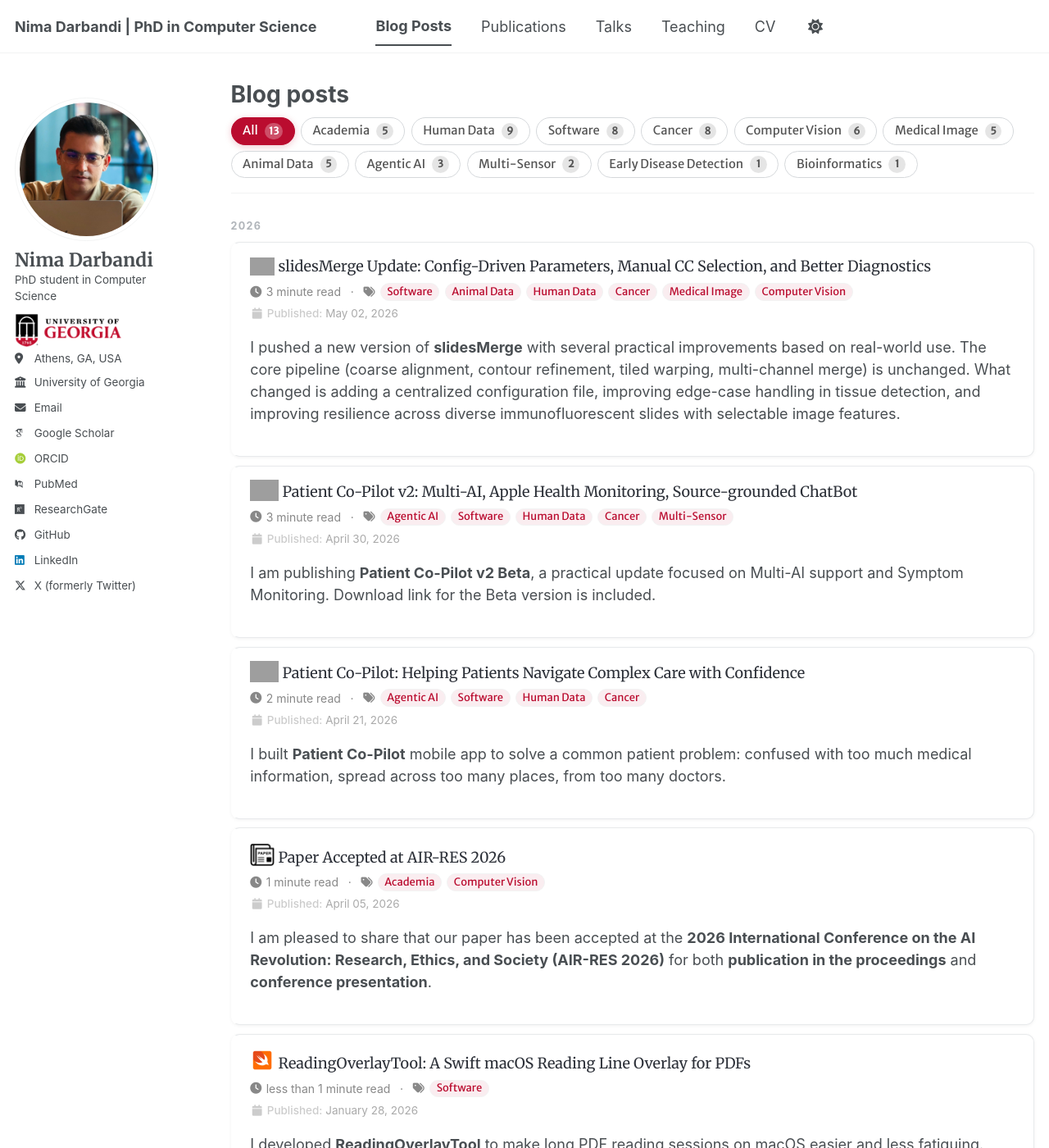
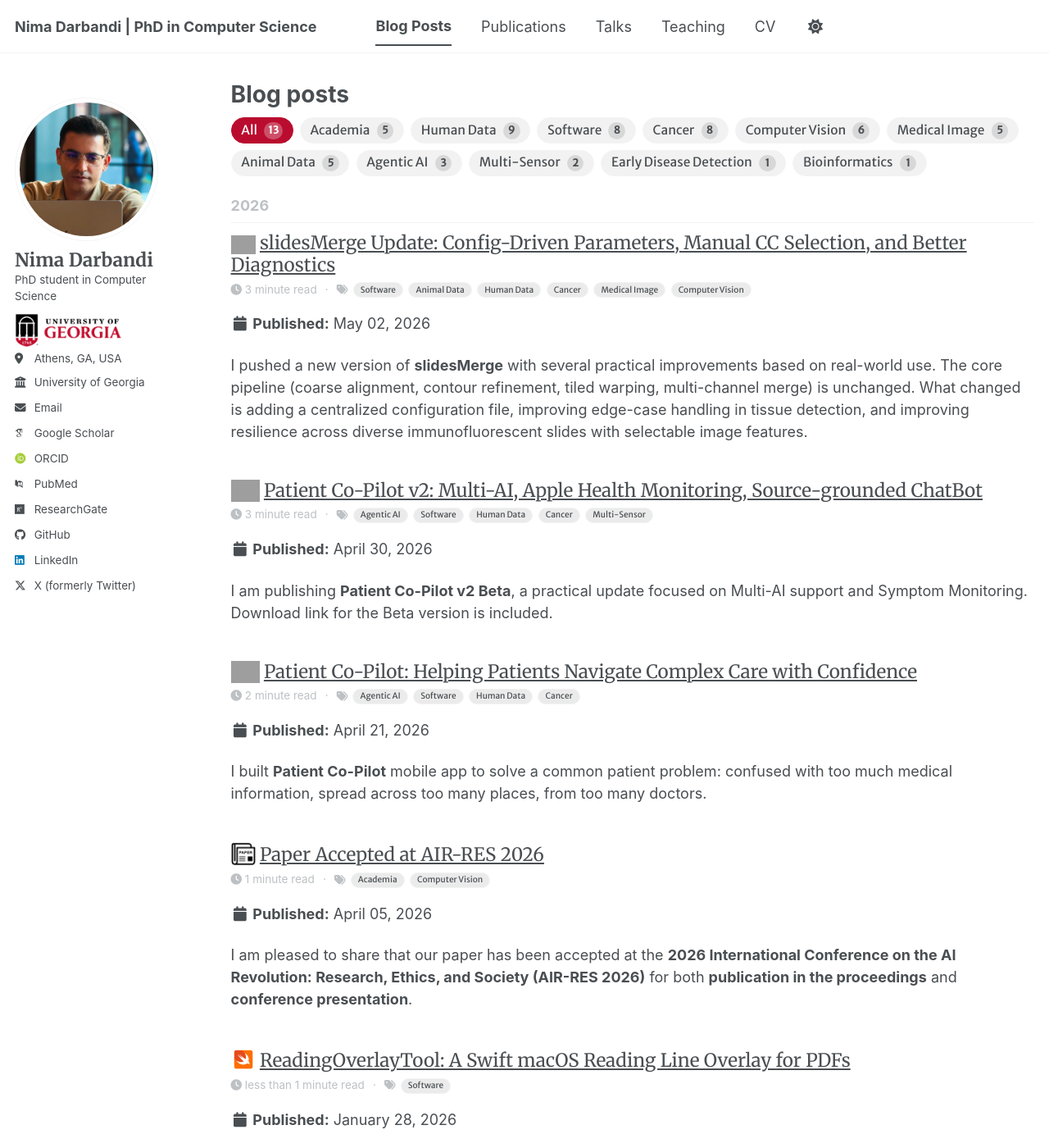
Before and after one commit to nimadarbandi/nimadarbandi.github.io, a Jekyll site: the page built from _pages/year-archive.html, in a window 1280 px wide and 1400 px high. Shown: the whole window at 82% size. Built offline with Jekyll 4.4.1, drawn with Linux system fonts in a browser that asks for light colours; some web fonts are replaced; a script bundle is joined from its source files by our own code; library files that are not in the unit come from our copies; grey boxes are pictures that could not be loaded.

Commit message:
reverted

```diff
--- a/_pages/year-archive.html
+++ b/_pages/year-archive.html
@@ -19,39 +19,32 @@ redirect_from:
 {% assign post_skills = skills_blob | split: "|||" | uniq | sort %}
 
 <style>
-  /* ── Filter bar ───────────────────────────────────────── */
   .post-skill-filter {
-    margin: 0.2rem 0 1.4rem;
+    margin: 0.5rem 0 1.1rem;
     display: flex;
     flex-wrap: wrap;
-    gap: 0.4rem;
-    padding-bottom: 1rem;
-    border-bottom: 1px solid var(--global-border-color);
+    gap: 0.45rem;
   }
   .post-skill-filter button {
     appearance: none;
-    border: 1.5px solid #d5d8db;
-    background: #fff;
-    color: #555;
+    border: 1px solid var(--global-border-color);
+    background: rgba(0, 0, 0, 0.05);
+    color: #494e52;
     border-radius: 999px;
-    padding: 0.28rem 0.75rem;
+    padding: 0.24rem 0.65rem;
     line-height: 1.3;
     font-family: "Merriweather Sans", "Helvetica Neue", Helvetica, Arial, sans-serif;
-    font-size: 0.82rem;
-    font-weight: 500;
+    font-size: 0.86rem;
     cursor: pointer;
-    transition: border-color 0.15s, color 0.15s, background 0.15s, box-shadow 0.15s;
   }
   .post-skill-filter button:hover {
     border-color: #BA0C2F;
     color: #BA0C2F;
-    box-shadow: 0 0 0 3px rgba(186, 12, 47, 0.08);
   }
   .post-skill-filter button.is-active {
     background: #BA0C2F;
     border-color: #BA0C2F;
     color: #fff;
-    box-shadow: 0 2px 8px rgba(186, 12, 47, 0.22);
   }
   .filter-count {
     display: inline-flex;
@@ -61,10 +54,10 @@ redirect_from:
     height: 1.15rem;
     padding: 0 0.28rem;
     border-radius: 999px;
-    font-size: 0.68rem;
+    font-size: 0.7rem;
     font-weight: 700;
     line-height: 1;
-    background: rgba(0, 0, 0, 0.10);
+    background: rgba(0, 0, 0, 0.11);
     color: inherit;
     margin-left: 0.3rem;
     vertical-align: middle;
@@ -74,99 +67,6 @@ redirect_from:
   .post-skill-filter button.is-active .filter-count {
     background: rgba(255, 255, 255, 0.28);
     color: #fff;
-  }
-
-  /* ── Year headers ─────────────────────────────────────── */
-  .archive .archive__subtitle {
-    font-size: 0.7rem;
-    font-weight: 700;
-    text-transform: uppercase;
-    letter-spacing: 0.1em;
-    color: #b0b5ba;
-    border-bottom: none;
-    margin: 1.8rem 0 0.65rem;
-    padding-bottom: 0;
-  }
-
-  /* ── Post cards ───────────────────────────────────────── */
-  @keyframes postFadeUp {
-    from { opacity: 0; transform: translateY(7px); }
-    to   { opacity: 1; transform: translateY(0); }
-  }
-
-  .archive .list__item {
-    padding-right: 0 !important;
-    margin-bottom: 0.6rem;
-  }
-
-  .archive .list__item .archive__item {
-    background: #fff;
-    border: 1px solid #e8eaec;
-    border-left: 3px solid transparent;
-    border-radius: 10px;
-    padding: 0.9rem 1.15rem 0.8rem;
-    transition: border-left-color 0.18s ease, box-shadow 0.18s ease, transform 0.18s ease;
-    box-shadow: 0 1px 4px rgba(0, 0, 0, 0.055);
-  }
-
-  .archive .list__item .archive__item:hover {
-    border-left-color: #BA0C2F;
-    box-shadow: 0 5px 20px rgba(0, 0, 0, 0.1);
-    transform: translateY(-2px);
-  }
-
-  .archive .list__item .archive__item:hover .archive__item-title {
-    text-decoration: none;
-  }
-
-  .archive .list__item .archive__item-title {
-    margin: 0 0 0.35rem;
-    font-size: 1rem;
-    line-height: 1.45;
-  }
-
-  .archive .list__item .archive__item-title a {
-    text-decoration: none;
-    color: #2c3038;
-    transition: color 0.15s;
-  }
-
-  .archive .list__item .archive__item:hover .archive__item-title a {
-    color: #BA0C2F;
-    text-decoration: none;
-  }
-
-  .archive .list__item .page__meta {
-    margin: 0 0 0.3rem;
-    font-size: 0.78rem;
-    color: #888;
-    display: flex;
-    align-items: center;
-    flex-wrap: wrap;
-    gap: 0 0.3rem;
-  }
-
-  .archive .list__item .page__date {
-    margin: 0;
-    font-size: 0.75rem;
-    color: #aaa;
-  }
-
-  .archive .list__item .page__date strong {
-    font-weight: 500;
-    color: #ccc;
-  }
-
-  .archive .list__item .archive__meta-skills .page__skill-chip {
-    font-size: 0.72rem;
-    padding: 0.1rem 0.42rem;
-    border-radius: 999px;
-    background: rgba(186, 12, 47, 0.07);
-    color: #BA0C2F;
-  }
-
-  .archive .list__item.post-anim {
-    animation: postFadeUp 0.22s ease both;
   }
 </style>
 
```
Also changed, not shown: other parts of _pages/year-archive.html (+1 -9 lines).
